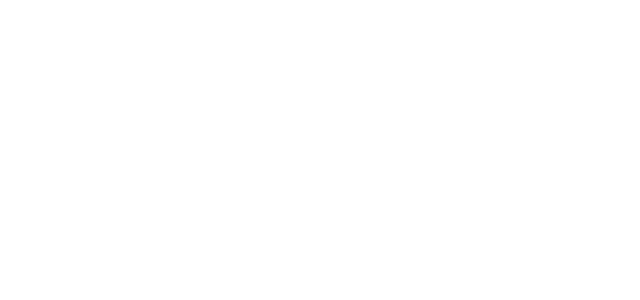
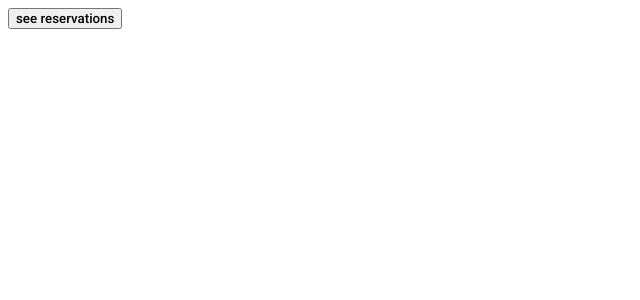
Before and after one commit to Nidzas1/cinemapp, a React (Create React App) app in the folder ap/: page /reservations in a window 1280 px wide. Before the commit this address had no page. Shown: the top 300 px of the page, without its empty margins (0-640 px from the left). Built offline with nearby package versions, Linux system fonts and the light colour scheme; a web font is replaced by a local one.

Commit message:
added reservations page

```diff
--- a/ap/src/App.jsx
+++ b/ap/src/App.jsx
@@ -8,6 +8,7 @@
     Route,
 } from "react-router-dom";
 import Prices from "./pages/prices/Prices";
+import Reservations from "./pages/reservations/Reservations";
 const App = () => {
     return (
         <Router>
@@ -16,6 +17,7 @@
                 <Route path="/register" element={<Register />} />
                 <Route path="/login" element={<Login />} />
                 <Route path="/prices" element={<Prices />} />
+                <Route path="/reservations" element={<Reservations />} />
             </Routes>
         </Router>
     )
--- /dev/null
+++ b/ap/src/pages/reservations/Reservations.jsx
@@ -0,0 +1,35 @@
+import axios from 'axios'
+import React, { useEffect, useState } from 'react'
+
+const Reservations = () => {
+
+    const [reservations, setReservations] = useState([])
+
+    const [account, setAccount] = useState('')
+    const [auth, setAuth] = useState(false)
+
+    useEffect(() => {
+        setAuth(sessionStorage.getItem('auth'))
+        setAccount(JSON.parse(sessionStorage.getItem('user')))
+    }, [])
+
+    const see = () => {
+        const username = account.username
+        axios.get(`http://localhost:5000/reservations/${username}`)
+            .then(res => setReservations(res.data))
+    }
+
+    return (
+        <>
+            <button onClick={see}>see reservations</button>
+            {reservations.map(res =>
+            (
+                <>
+                    <h1>{res.seat_number}</h1>
+                </>
+            ))}
+        </>
+    )
+}
+
+export default Reservations
```
Also changed, not shown: ap/server.js (+7 -0 lines), ap/src/pages/reservations/reservations.scss (added).
